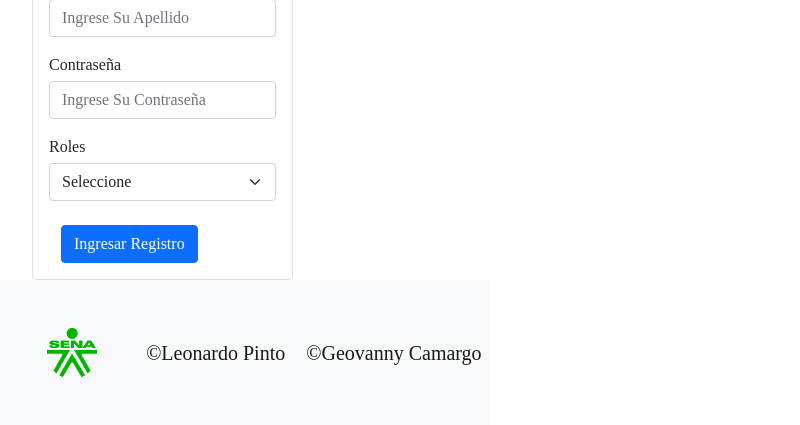
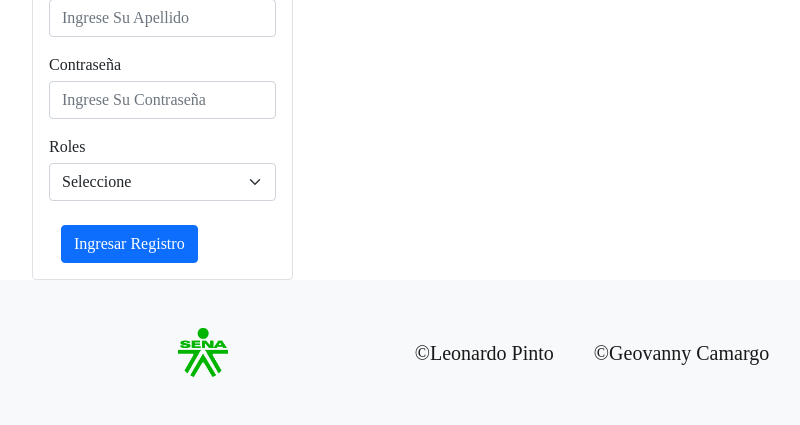
Before and after one commit to leofadev/proyecto_sena, a PHP site: page /pages/homepage.php in a window 1280 px wide. Shown: the part 545-970 px from the top of the page, without its empty margins (50-850 px from the left). Run offline with PHP 8.4, Linux system fonts and the light colour scheme; data comes from the database, SQL or seed files in the repository.

Commit message:
se modifico el footer

```diff
--- a/componentes/footer.php
+++ b/componentes/footer.php
@@ -1,4 +1,4 @@
-
+<div class="container-fluid bg-light">
 <footer>
     <nav class=" nav fixed-button navbar navbar-expand-lg navbar-light bg-light p-5">
             <div class="col-4 text-center">
@@ -17,6 +17,7 @@
             </div>
     </nav>
 </footer>
+</div>
 
 <!-- Codigo JavaScript -->
 <script src="./bootstrap-5.0.2-dist/js/bootstrap.bundle.js"></script>
```
